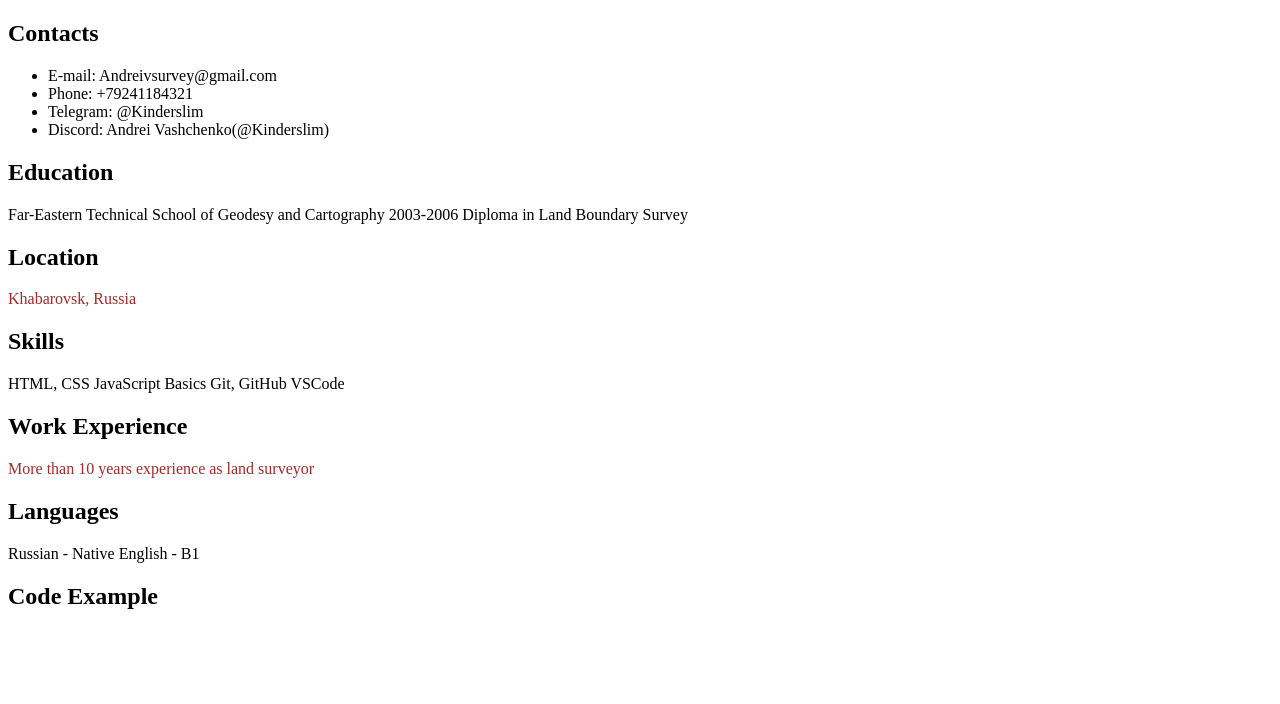
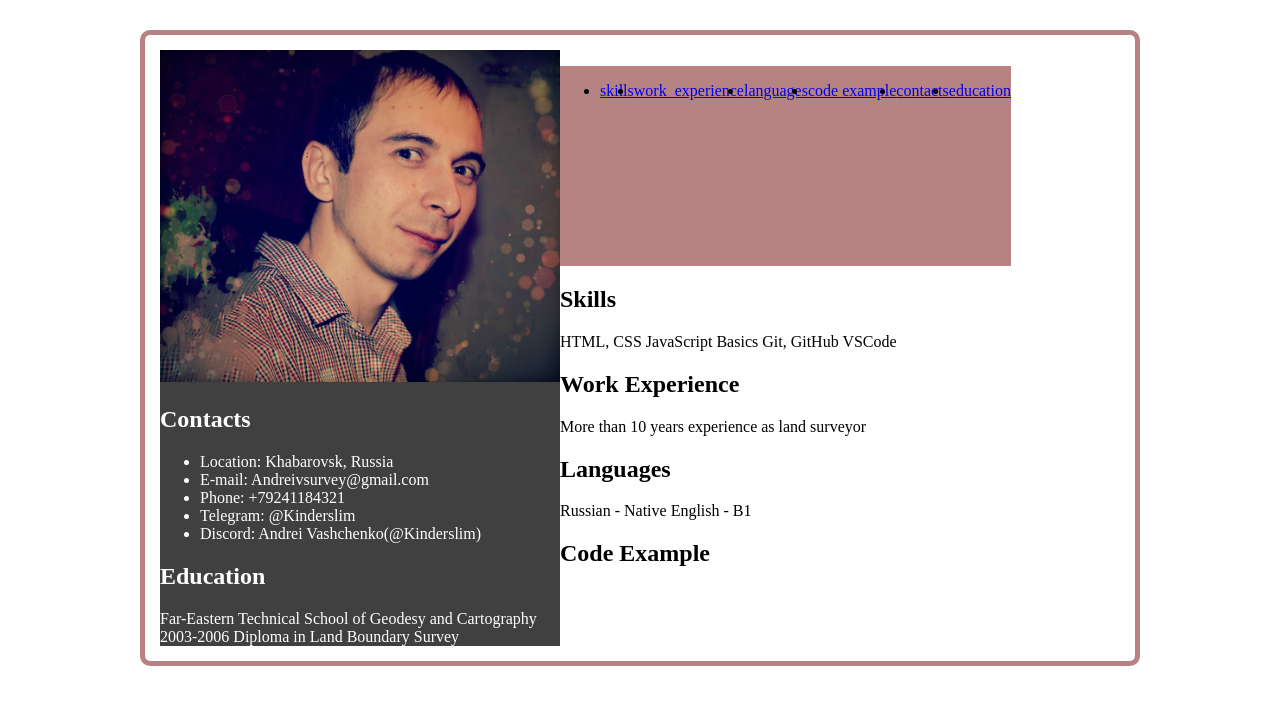
Before and after one commit to Kinderslim/rsschool-cv, a plain HTML site: page index.html in a window 1280 px wide. Drawn offline with Linux system fonts and the light colour scheme; files that its build step writes are made by us from their sources.

Commit message:
feat: add /images & css

```diff
--- a/index.html
+++ b/index.html
@@ -4,28 +4,27 @@
     <meta charset="UTF-8">
     <meta http-equiv="X-UA-Compatible" content="IE=edge">
     <meta name="viewport" content="width=device-width, initial-scale=1.0">
-    <link rel="stylesheet" href="css/reset.css">
-    <link rel="stylesheet" href="css/style.css">
+    <link rel="stylesheet" href="reset.css">
+    <link rel="stylesheet" href="style.css">
     <title>Andrei Vashchenko Front End Developer</title>
 </head>
 <body>
-    <header>
-
-    </header>
-    <nav>
-
-    </nav>
     <aside>
+        <div class="aside">
+            <div class="my_photo">
+                <img src="images/My_photo.jpeg" alt="My photo">
+            </div>
             <div class="contacts">
                 <h2>Contacts</h2>
                 <ul>
+                    <li>Location: Khabarovsk, Russia</li>
                     <li>E-mail: Andreivsurvey@gmail.com</li>
                     <li>Phone: +79241184321</li>
                     <li>Telegram: @Kinderslim</li>
                     <li>Discord: Andrei Vashchenko(@Kinderslim)</li>
                 </ul>
             </div>
-        <div>
+            <div class="education">
                 <h2>Education</h2>
                 <span>
                     Far-Eastern Technical School of Geodesy and Cartography
@@ -33,12 +32,24 @@
                     Diploma in Land Boundary Survey
                 </span>
             </div>
+        </div>
     </aside>
+
     <main>
-        <div class="location">
-            <h2>Location</h2>
-            <p>Khabarovsk, Russia</p>
-        </div>
+        <header class="header">
+            <nav>
+                <ul class="menu">
+                    <li><a href="#">skills</a></li>
+                    <li><a href="#">work_experience</a></li>
+                    <li><a href="#">languages</a></li>
+                    <li><a href="#">code example</a></li>
+                    <li><a href="#">contacts</a></li>
+                    <li><a href="#">education</a></li>
+                </ul>
+            </nav>
+        </header>
+
+        <div class="container">
             <div class="skills">
                 <h2>Skills</h2>
                 <span>
@@ -59,14 +70,15 @@
                     English - B1
                 </span>
             </div>
+        </div>
 
-
-    </main>
         <article class="code_example">
             <div>
                 <h2>Code Example</h2>
             </div>
         </article>
+    </main>
+
     <footer>
 
     </footer>
--- a/style.css
+++ b/style.css
@@ -1,3 +1,50 @@
-p {
-    color: brown;
+* {
+    box-sizing: border-box;
 }
+
+body {
+    margin-top: 30px;
+    max-width: 1000px;
+    margin-left: auto;
+    margin-right: auto;
+    padding: 15px 15px;
+    border: 5px solid rgb(182, 130, 130);
+    border-radius: 10px;
+    display: flex;
+}
+
+aside {
+    max-width: 400px;
+    background-color: rgba(0, 0, 0, 0.75);
+    color: white
+}
+
+.my_photo img{
+    max-width: 400px;
+    max-height: 600px;
+}
+
+main {
+    max-width: 600px;
+}
+
+.header {
+   background-color: rgb(182, 130, 130);
+   min-height: 200px;
+
+}
+
+.container {
+    max-width: 500px;
+}
+
+.menu {
+    display: flex;
+    justify-content: space-between;
+    height: 50px;
+    align-items: center;
+}
+
+.menu li + li{
+    padding-left: auto;
+}
```
Also changed, not shown: images/My_photo.jpeg (added). Lines whose indentation alone changed are shown as unchanged.
